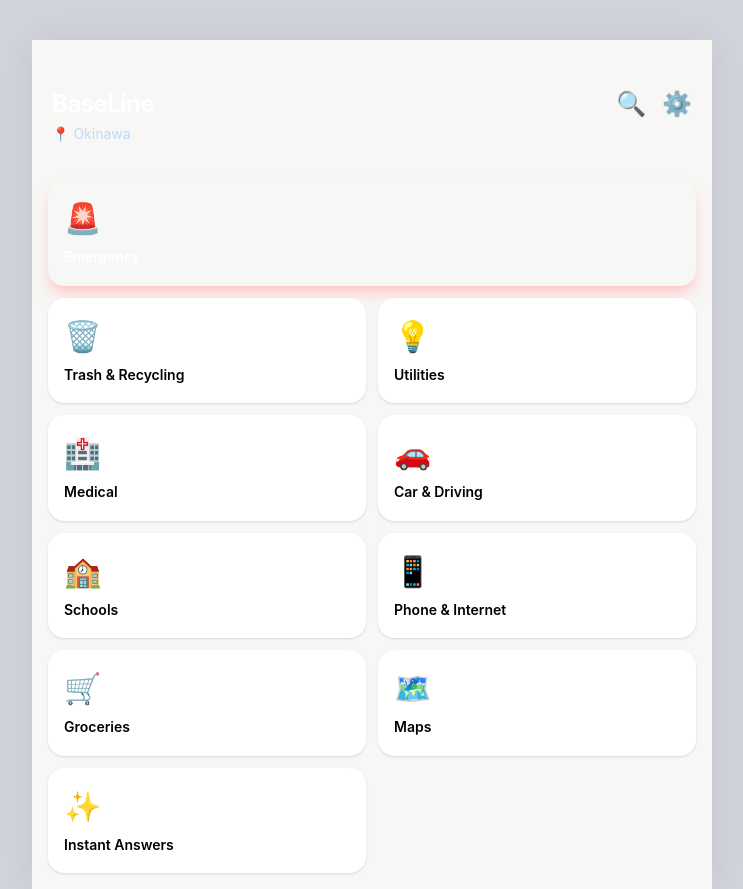
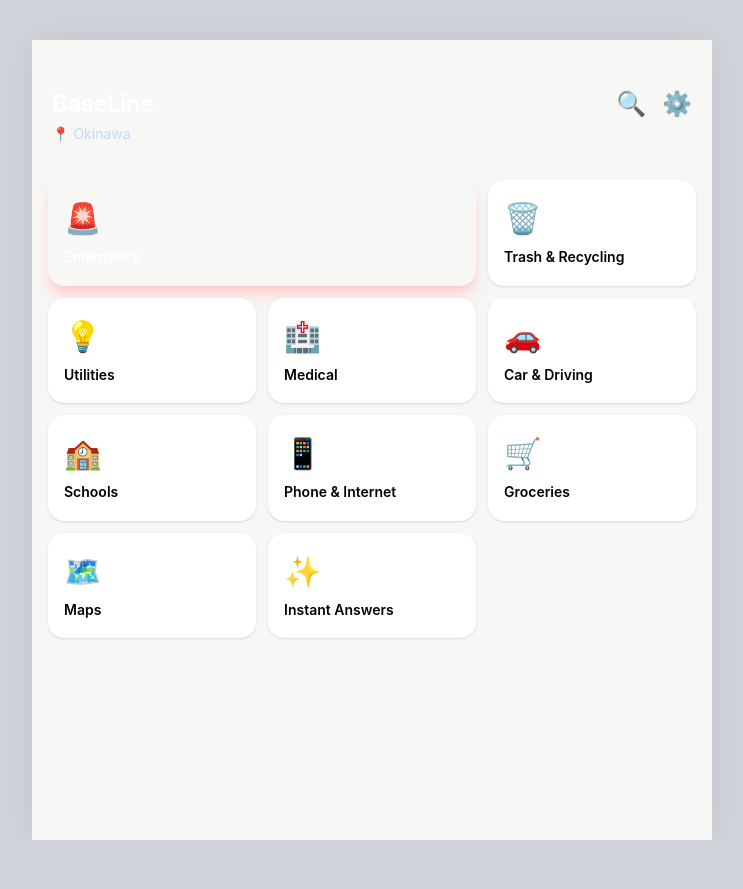
Before and after one commit to ryan-j-parker/baseline, a React (Vite) app in the folder apps/web/: page /onboarding in a window 1280 px wide. Both pictures are taken after a click on the button "Skip for now". Shown: the whole page, without its empty margins (268-1011 px from the left). After the commit the page ends 840 px from the top, so only its background shows below. Built offline with nearby package versions, Linux system fonts and the light colour scheme; no server answers.

Commit message:
update grid size on desktop

```diff
--- a/apps/web/src/screens/HomeScreen.tsx
+++ b/apps/web/src/screens/HomeScreen.tsx
@@ -61,7 +61,7 @@
       </div>
 
       {/* Tile grid */}
-      <div className="grid grid-cols-2 gap-3 p-4">
+      <div className="grid grid-cols-2 md:grid-cols-3 gap-3 p-4">
         {HOME_TILES.sort((a, b) => a.priority - b.priority).map((tile) => (
           <button
             key={tile.id}
```
